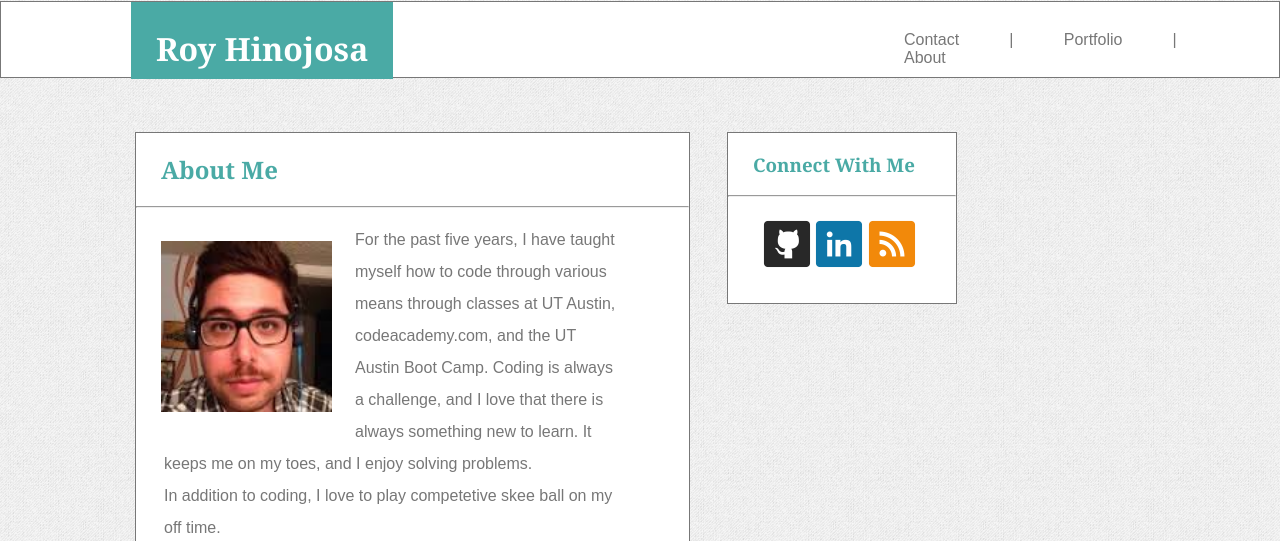
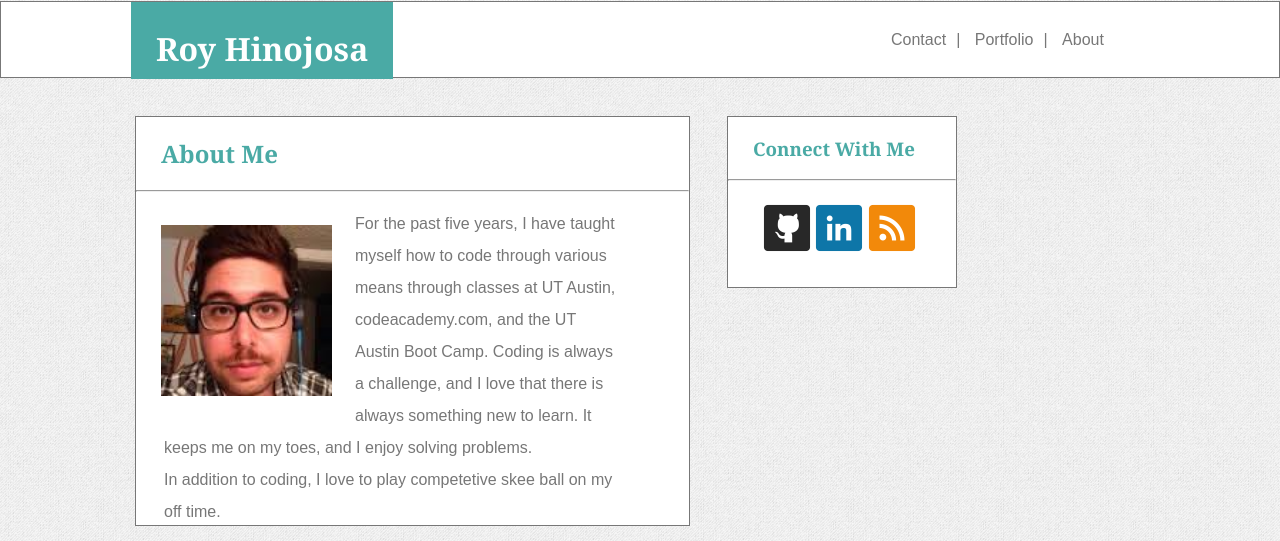
Before and after one commit to rhino15/Basic-Portfolio, a PHP site: page / in a window 1280 px wide. Shown: the top 541 px of the page. Run offline with PHP 8.4, Linux system fonts and the light colour scheme.

Commit message:
first page done

```diff
--- a/assets/css/style.css
+++ b/assets/css/style.css
@@ -44,13 +44,14 @@ header {
 }
 
 #header li {
-	padding: 0 23px;
+	margin-left: 5px;
+	padding-left: 5px;
 	display: inline;
 	list-style-type: none;
 }
 
 #header span {
-	margin-left: 50px;
+	margin-left: 10px;
 }
 
 #header a {
```
